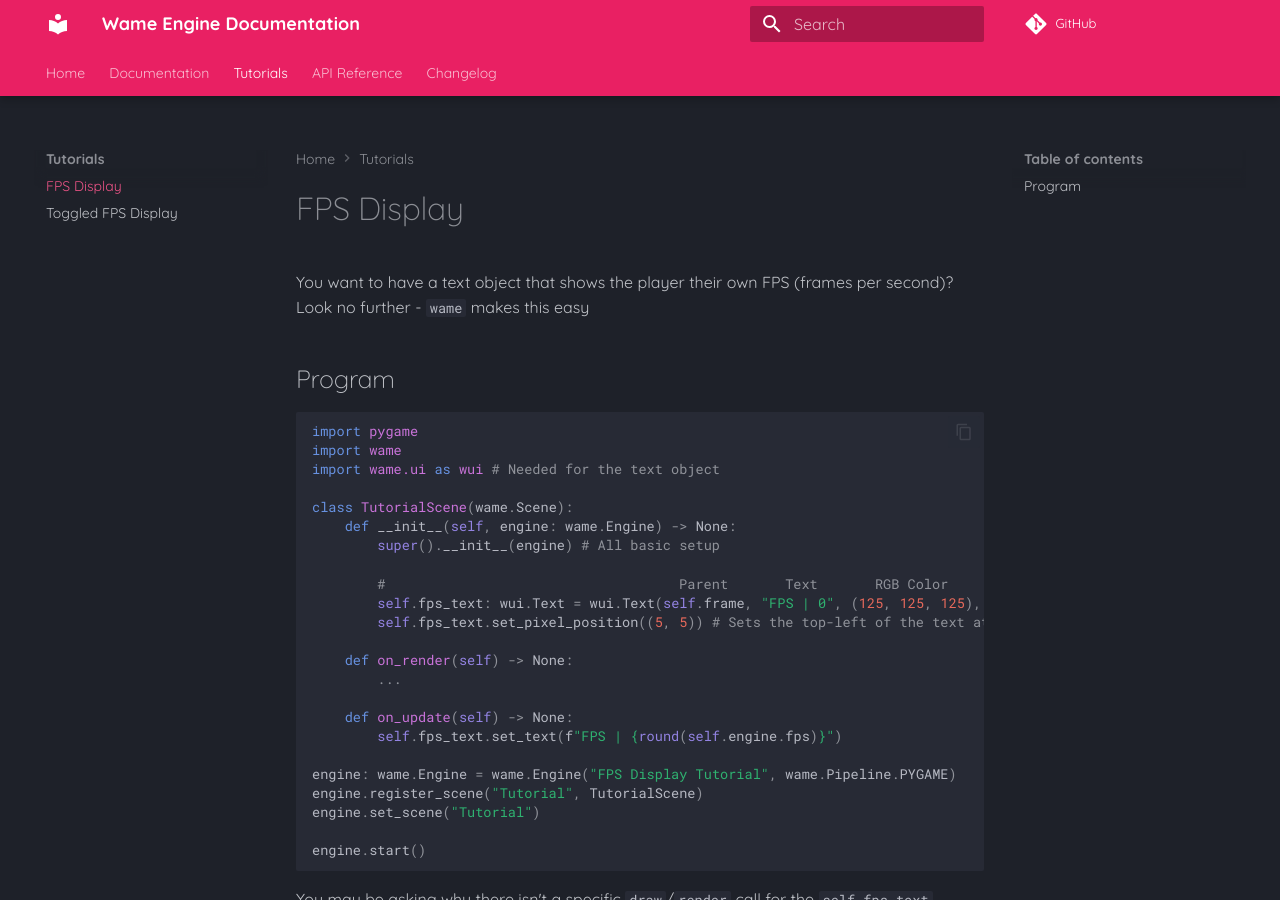
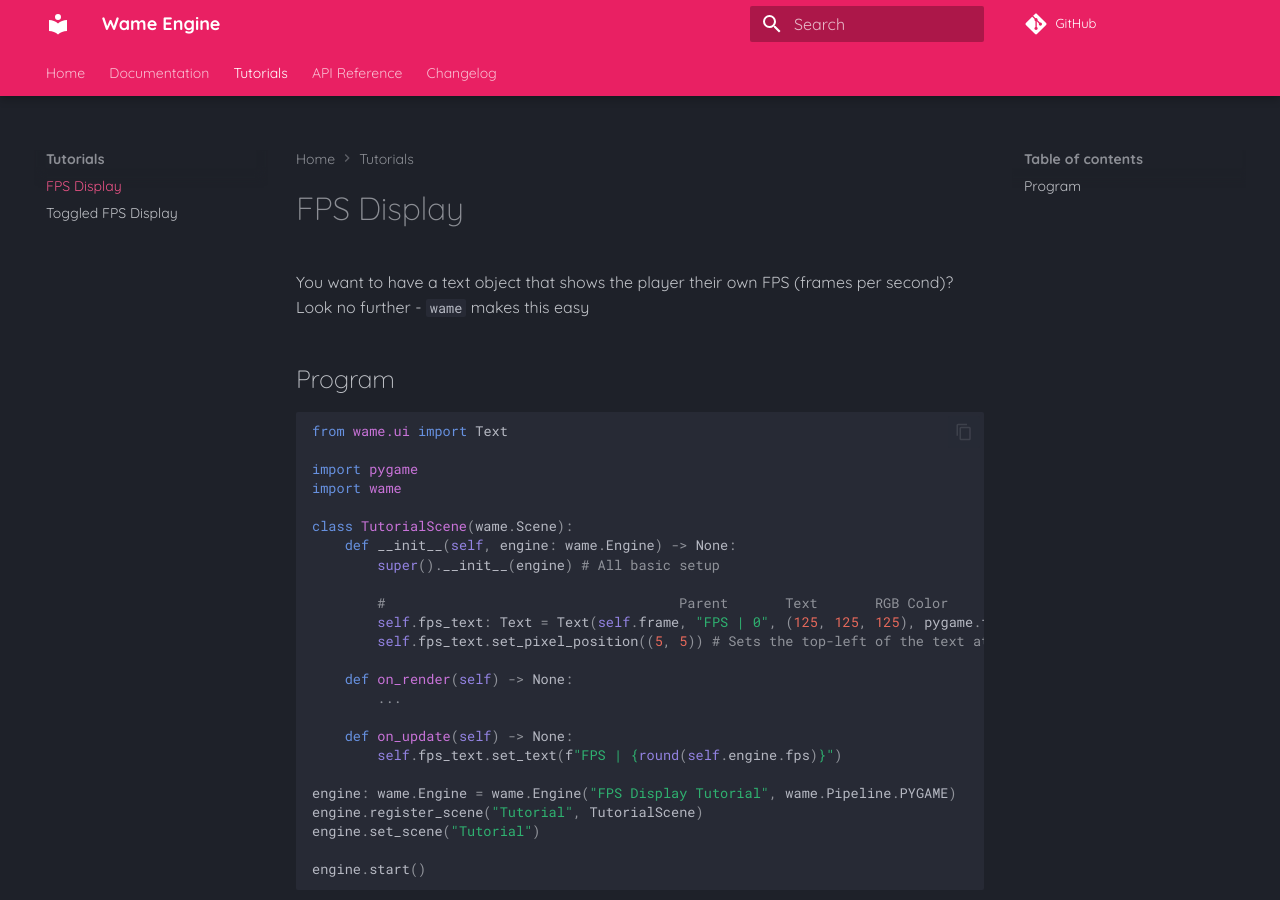
Before and after one commit to WilDev-Studios/Wame, an MkDocs documentation site: the page built from docs/pages/tutorials/fps_display.md, in a window 1280 px wide and 900 px high. Built offline with MkDocs 1.6.1 and Material for MkDocs 9.7.7, drawn with Linux system fonts in a browser that asks for light colours; comment, search, counter and statistics services are not loaded.

Commit message:
Documentation tweaks

````diff
--- a/docs/pages/tutorials/fps_display.md
+++ b/docs/pages/tutorials/fps_display.md
@@ -3,16 +3,17 @@ You want to have a text object that shows the player their own FPS (frames per s
 
 ## Program
 ```python
+from wame.ui import Text
+
 import pygame
 import wame
-import wame.ui as wui # Needed for the text object
 
 class TutorialScene(wame.Scene):
     def __init__(self, engine: wame.Engine) -> None:
         super().__init__(engine) # All basic setup
 
         #                                    Parent       Text       RGB Color                  Font
-        self.fps_text: wui.Text = wui.Text(self.frame, "FPS | 0", (125, 125, 125), pygame.font.SysFont("Ubuntu", 12))
+        self.fps_text: Text = Text(self.frame, "FPS | 0", (125, 125, 125), pygame.font.SysFont("Ubuntu", 12))
         self.fps_text.set_pixel_position((5, 5)) # Sets the top-left of the text at `5, 5` on the screen
 
     def on_render(self) -> None:
--- a/mkdocs.yaml
+++ b/mkdocs.yaml
@@ -1,4 +1,4 @@
-site_name: Wame Engine Documentation
+site_name: Wame Engine
 site_url: https://wame.wildevstudios.net
 copyright: Copyright &copy; 2025 WilDev Studios. This software is protected by copyright and licensed under the MIT license.
 
````
Also changed, not shown: docs/pages/tutorials/toggled_fps_display.md (+3 -2 lines), 2 other files.
